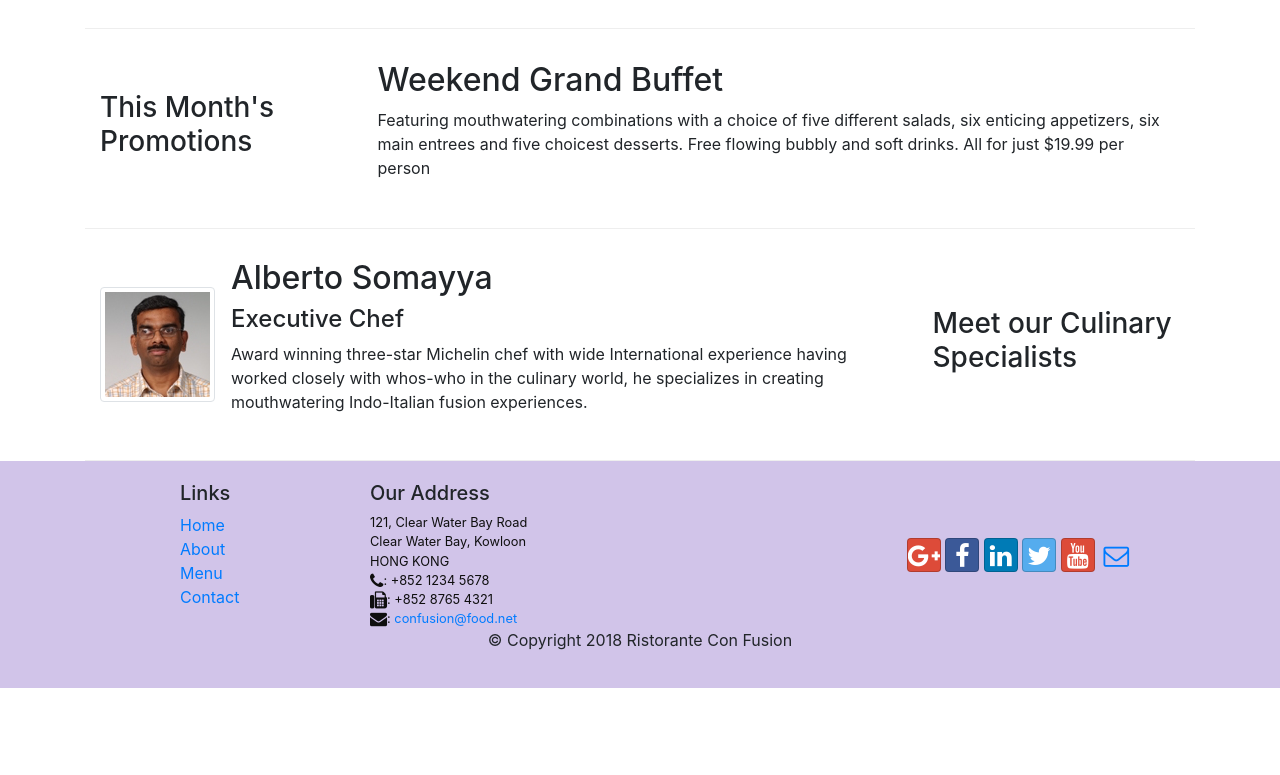
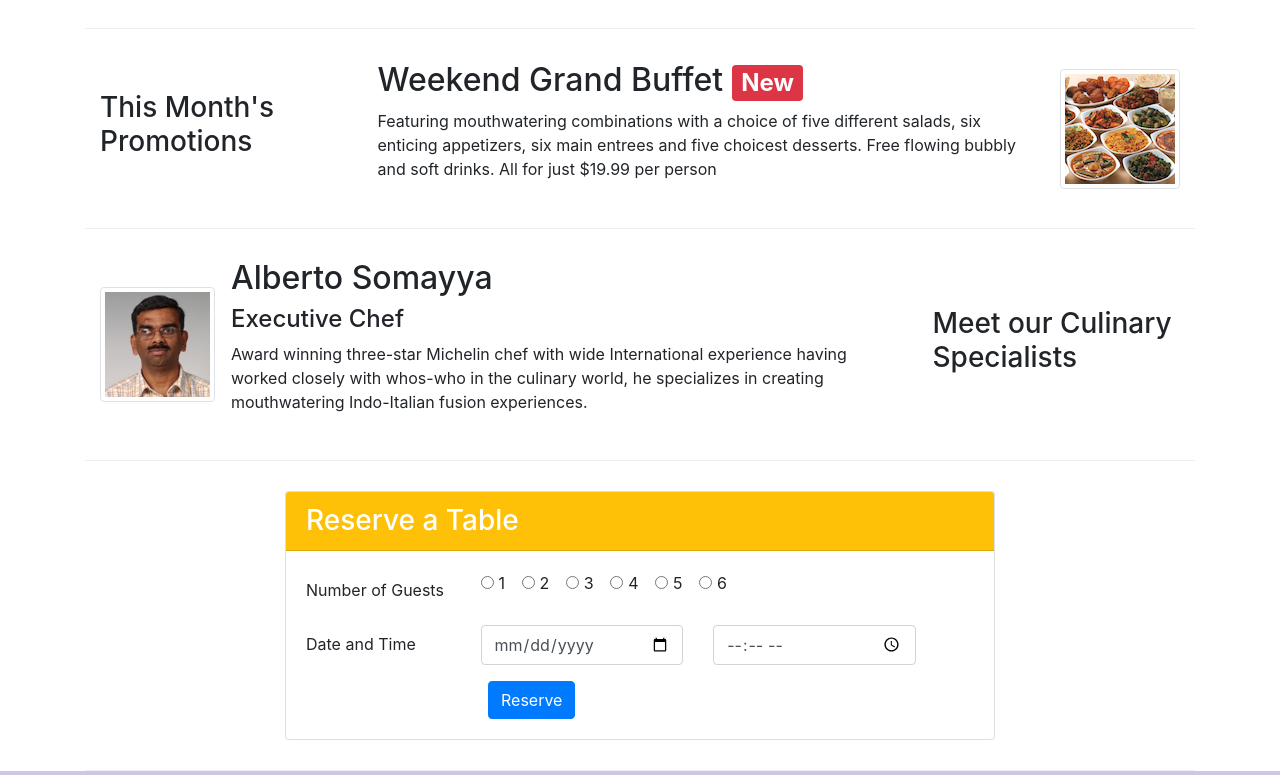
Before and after one commit to GunukulaNiharika/Bootstrap-Intro, a website: page index.html in a window 1280 px wide. Shown: the part 505-1280 px from the top of the page. Before the commit the page ends 1193 px from the top, so only its background shows below. Drawn offline with nearby package versions, Linux system fonts and the light colour scheme.

Commit message:
home page update

```diff
--- a/index.html
+++ b/index.html
@@ -37,10 +37,13 @@
                     <h1>Ristorante con Fusion</h1>
                     <p>We take inspiration from the World's best cuisines, and create a unique fusion experience. Our lipsmacking creations will tickle your culinary senses!</p>
                 </div>
-                <div class="col-12 col-sm">
-                    <div class="col-12 col-sm align-self-center">
-                        <img src="img/logo.png" class="img-fluid">
-                    </div>
+                <div class="col-12 col-sm-3">
+
+                    <img src="img/logo.png" class="img-fluid">
+                </div>
+                <div class="col-12 col-sm-3">
+                    <a class="btn btn-block btn-sm btn-warning" href="#reservecard">Reserve Table</a>
+
                 </div>
             </div>
         </div>
@@ -59,7 +62,7 @@
                             <span class="badge badge-danger">HOT</span>
                             <span class="badge badge-pill badge-secondary">$4.99</span>
                         </h2>
-                        <p>A unique combination of Indian Uthappam (pancake) and Italian pizza, topped with Cerignola olives, ripe vine cherry tomatoes, Vidalia onion, Guntur chillies and Buffalo Paneer.</p>
+                        <p class="d-none d-sm-block">A unique combination of Indian Uthappam (pancake) and Italian pizza, topped with Cerignola olives, ripe vine cherry tomatoes, Vidalia onion, Guntur chillies and Buffalo Paneer.</p>
                     </div>
                 </div>
             </div>
@@ -71,8 +74,15 @@
                 <h3>This Month's Promotions</h3>
             </div>
             <div class="col col-sm col-md">
-                <h2>Weekend Grand Buffet</h2>
-                <p>Featuring mouthwatering combinations with a choice of five different salads, six enticing appetizers, six main entrees and five choicest desserts. Free flowing bubbly and soft drinks. All for just $19.99 per person </p>
+                <div class="media">
+                    <div class="media-body">
+                        <h2 class="mt-0">Weekend Grand Buffet
+                            <span class="badge badge-danger">New</span>
+                        </h2>
+                        <p class="d-none d-sm-block">Featuring mouthwatering combinations with a choice of five different salads, six enticing appetizers, six main entrees and five choicest desserts. Free flowing bubbly and soft drinks. All for just $19.99 per person </p>
+                    </div>
+                    <img class="d-flex ml-3 img-thumbnail align-self-center" src="img/buffet.png" alt="Grand Buffet">
+                </div>
             </div>
         </div>
 
@@ -86,10 +96,62 @@
                     <div class="media-body">
                         <h2 class="mt-0">Alberto Somayya</h2>
                         <h4>Executive Chef</h4>
-                        <p>Award winning three-star Michelin chef with wide International experience having worked closely with whos-who in the culinary world, he specializes in creating mouthwatering Indo-Italian fusion experiences. </p>
+                        <p class="d-none d-sm-block">Award winning three-star Michelin chef with wide International experience having worked closely with whos-who in the culinary world, he specializes in creating mouthwatering Indo-Italian fusion experiences. </p>
                     </div>
                 </div>
 
+            </div>
+        </div>
+        <div class="row row-content align-self-center">
+            <div class="col-12 col-md-8 offset-md-2">
+                <div class="card" id="reservecard">
+                    <h3 class="card-header bg-warning text-white">Reserve a Table</h3>
+                    <div class="card-body">
+                        <form>
+                            <div class="form-group row">
+                                <label for="numguests" class=" col-12 col-md-3 col-form-label">Number of Guests</label>
+                                <div class="col-md-9">
+                                    <div class="form-check form-check-inline">
+                                        <input class="form-check-input" type="radio" name="inlineRadioOptions" id="inlineRadio1" value="option1" required>
+                                        <label class="form-check-label" for="inlineRadio1">1</label>
+                                    </div>
+                                    <div class="form-check form-check-inline">
+                                        <input class="form-check-input" type="radio" name="inlineRadioOptions" id="inlineRadio2" value="option2">
+                                        <label class="form-check-label" for="inlineRadio2">2</label>
+                                    </div>
+                                    <div class="form-check form-check-inline">
+                                        <input class="form-check-input" type="radio" name="inlineRadioOptions" id="inlineRadio3" value="option3">
+                                        <label class="form-check-label" for="inlineRadio3">3</label>
+                                    </div>
+                                    <div class="form-check form-check-inline">
+                                        <input class="form-check-input" type="radio" name="inlineRadioOptions" id="inlineRadio4" value="option4">
+                                        <label class="form-check-label" for="inlineRadio4">4</label>
+                                    </div>
+                                    <div class="form-check form-check-inline">
+                                        <input class="form-check-input" type="radio" name="inlineRadioOptions" id="inlineRadio5" value="option5">
+                                        <label class="form-check-label" for="inlineRadio5">5</label>
+                                    </div>
+                                    <div class="form-check form-check-inline">
+                                        <input class="form-check-input" type="radio" name="inlineRadioOptions" id="inlineRadio6" value="option6">
+                                        <label class="form-check-label" for="inlineRadio6">6</label>
+                                    </div>
+                                </div>
+                            </div>
+                            <div class="form-group row">
+                                <label for="date" class="col-12 col-sm-12 col-md-3 col-form-label">Date and Time</label>
+                                <div class="col-12 col-sm-6 col-md-4 ">
+                                    <input type="date" class="form-control" id="date" name="date" placeholder="Date" required>
+                                </div>
+                                <div class="col-12 col-sm-6 col-md-4 ">
+                                    <input type="time" class="form-control" id="time" name="time" placeholder="Time" required>
+                                </div>
+                            </div>
+                            <div class=" offset-md-3 col-md-9">
+                                <button type="submit" class="btn btn-primary">Reserve</button>
+                            </div>
+                        </form>
+                    </div>
+                </div>
             </div>
         </div>
     </div>
```
